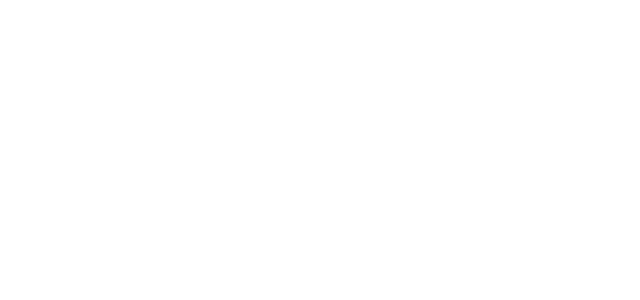
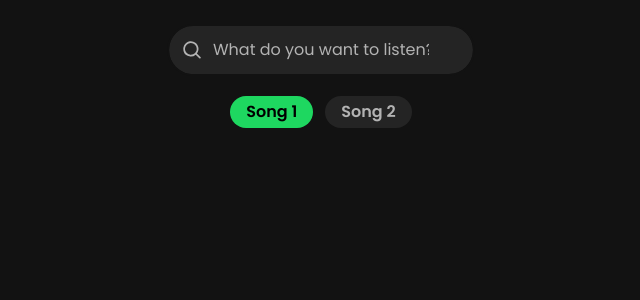
Before and after one commit to emodeth/song-advisor, a React (Vite) app: page /search/1 in a window 1280 px wide. Before the commit this address had no page. Shown: the top 300 px of the page, without its empty margins (319-959 px from the left). Built offline with nearby package versions, Linux system fonts and the light colour scheme; no server answers.

Commit message:
context established, search page created, spotify api integrated

```diff
--- a/src/App.jsx
+++ b/src/App.jsx
@@ -1,16 +1,21 @@
 import { BrowserRouter, Routes, Route } from "react-router-dom";
 
+import { SongProvider } from "./contexts/SongContex";
 import Home from "./pages/Home";
 import Search from "./pages/Search";
 
 function App() {
   return (
-    <BrowserRouter>
-      <Routes>
-        <Route path="/" element={<Home />} />
-        <Route path="/search" element={<Search />} />
-      </Routes>
-    </BrowserRouter>
+    <SongProvider>
+      <BrowserRouter>
+        <Routes>
+          <Route path="/" element={<Home />} />
+          <Route path="search">
+            <Route path=":songId" element={<Search />} />
+          </Route>
+        </Routes>
+      </BrowserRouter>
+    </SongProvider>
   );
 }
 
--- a/src/components/Searchbar.jsx
+++ b/src/components/Searchbar.jsx
@@ -1,9 +1,20 @@
+import { useSongs } from "../contexts/SongContex";
+
 function Searchbar() {
+  const { setSearchQuery, searchQuery, getSongs } = useSongs();
+
   return (
-    <form className="relative text-[#b3b3b3] transition duration-200 group border-[#121212] border-2 hover:border-[#414141] overflow-hidden rounded-full">
+    <form className="relative text-[#b3b3b3] transition duration-200 group border-[#121212] border-2 hover:border-[#414141] overflow-hidden rounded-full w-full">
       <input
-        className=" bg-[#242424] rounded-full w-full cursor-pointer py-3 px-10 placeholder-[#b3b3b3] transition duration-200 group-hover:bg-[#2a2a2a]"
+        className=" bg-[#242424] rounded-full w-full cursor-pointer py-3 px-11 placeholder-[#b3b3b3] transition duration-200 group-hover:bg-[#2a2a2a]"
         placeholder="What do you want to listen?"
+        onChange={(e) => setSearchQuery(e.target.value)}
+        onKeyDown={(e) => {
+          if (e.key === "Enter") {
+            e.preventDefault();
+            getSongs(searchQuery);
+          }
+        }}
       />
       <svg
         data-encore-id="icon"
--- a/src/components/Song.jsx
+++ b/src/components/Song.jsx
@@ -1,10 +1,13 @@
-function Song({ songImg, songName, songWriter }) {
+function Song({ songId, songImg, songName, songWriter, handleClick }) {
   return (
-    <div className="flex flex-col gap-3 bg-[#171717] py-8 px-5 rounded-md cursor-pointer transition-all duration-300 hover:bg-[#282828]">
+    <div
+      onClick={() => handleClick(songId)}
+      className="flex flex-col gap-3 bg-[#171717] py-8 px-5 rounded-md cursor-pointer transition-all duration-300 hover:bg-[#282828]"
+    >
       <img
         className="w-[232px] h-[232px] rounded-md"
         src={songImg}
-        alt="song-1"
+        alt={`song-${songId}`}
       />
       <div className="">
         <p className="text-2xl font-semibold">{songName}</p>
--- /dev/null
+++ b/src/components/SongButton.jsx
@@ -0,0 +1,20 @@
+import { useNavigate } from "react-router-dom";
+
+function SongButton({ children, activeButton, buttonId }) {
+  const navigate = useNavigate();
+
+  return (
+    <button
+      onClick={() => navigate(`/search/${buttonId}`)}
+      className={
+        activeButton == buttonId
+          ? "transition-all duration-200 bg-[#1ed760]  hover:bg-[#1FDF64] text-black font-semibold py-1 px-4 rounded-full"
+          : "transition-all duration-200 bg-[#242424]  hover:bg-[#2a2a2a] text-[#b3b3b3] font-semibold py-1 px-4 rounded-full"
+      }
+    >
+      {children}
+    </button>
+  );
+}
+
+export default SongButton;
--- /dev/null
+++ b/src/contexts/SongContex.jsx
@@ -0,0 +1,40 @@
+import { createContext, useContext, useState } from "react";
+
+const SongContext = createContext();
+
+function SongProvider({ children }) {
+  const [accessToken, setAccessToken] = useState();
+  const [searchQuery, setSearchQuery] = useState();
+
+  async function getSongs(searchQuery) {
+    const searchParameters = {
+      method: "GET",
+      headers: {
+        "Content-Type": "application/json",
+        Authorization: "Bearer " + accessToken,
+      },
+    };
+
+    const res = await fetch(
+      `https://api.spotify.com/v1/search?q=${searchQuery}&type=track&limit=5&offset=0`,
+      searchParameters
+    );
+    const data = await res.json();
+    console.log(data);
+  }
+
+  return (
+    <SongContext.Provider
+      value={{ setAccessToken, searchQuery, setSearchQuery, getSongs }}
+    >
+      {children}
+    </SongContext.Provider>
+  );
+}
+
+function useSongs() {
+  const context = useContext(SongContext);
+  return context;
+}
+
+export { SongProvider, useSongs };
--- a/src/pages/Home.jsx
+++ b/src/pages/Home.jsx
@@ -5,21 +5,36 @@ import Searchbar from "../components/Searchbar";
 import songImg1 from "../assets/song-1.jpeg";
 import songImg2 from "../assets/song-2.jpeg";
 import PlusIcon from "../components/PlusIcon";
-import { Link } from "react-router-dom";
+import { Link, useNavigate } from "react-router-dom";
 
 function Home() {
+  const navigate = useNavigate();
+
+  function handleClick(id) {
+    navigate(`/search/${id}`);
+  }
+
   return (
     <div className="flex flex-col items-center p-6 w-screen h-screen bg-[#121212] text-white overflow-hidden">
-      <Link to="/search" className="block w-1/4">
+      <Link className="w-1/4" to="/search/1">
         <Searchbar />
       </Link>
+
       <SongSection>
-        <Song songImg={songImg1} songName={"Patato"} songWriter={"Makato"} />
+        <Song
+          songId={1}
+          songImg={songImg1}
+          songName={"Patato"}
+          songWriter={"Makato"}
+          handleClick={handleClick}
+        />
         <PlusIcon />
         <Song
+          songId={2}
           songImg={songImg2}
           songName={"Kiziroğlu"}
           songWriter={"Ruhi Su"}
+          handleClick={handleClick}
         />
       </SongSection>
     </div>
--- a/src/pages/Search.jsx
+++ b/src/pages/Search.jsx
@@ -1,5 +1,57 @@
+import SongButton from "../components/SongButton";
+import Searchbar from "../components/Searchbar";
+import { useParams } from "react-router-dom";
+import { useEffect } from "react";
+import { useSongs } from "../contexts/SongContex";
+
+const CLIENT_ID = "d02b8315f12045e382a4fb528590f28e";
+const CLIENT_SECRET = "212257d604834f9caf97f09e58b3f003";
+
 function Search() {
-  return <div className="bg-[#121212] w-screen h-screen"></div>;
+  const { songId } = useParams();
+  const { setAccessToken } = useSongs();
+
+  useEffect(function () {
+    //get acces token
+    async function getAccessToken() {
+      const authParameters = {
+        method: "POST",
+        headers: { "Content-Type": "application/x-www-form-urlencoded" },
+        body:
+          "grant_type=client_credentials&client_id=" +
+          CLIENT_ID +
+          "&client_secret=" +
+          CLIENT_SECRET,
+      };
+
+      const res = await fetch(
+        "https://accounts.spotify.com/api/token",
+        authParameters
+      );
+      const data = await res.json();
+      setAccessToken(data.access_token);
+    }
+
+    // search for query string
+
+    getAccessToken();
+  }, []);
+
+  return (
+    <div className="bg-[#121212] w-screen h-screen flex flex-col items-center p-6">
+      <div className="w-1/4">
+        <Searchbar />
+      </div>
+      <div className="mt-5 flex gap-3">
+        <SongButton buttonId={1} activeButton={songId}>
+          Song 1
+        </SongButton>
+        <SongButton buttonId={2} activeButton={songId}>
+          Song 2
+        </SongButton>
+      </div>
+    </div>
+  );
 }
 
 export default Search;
```
